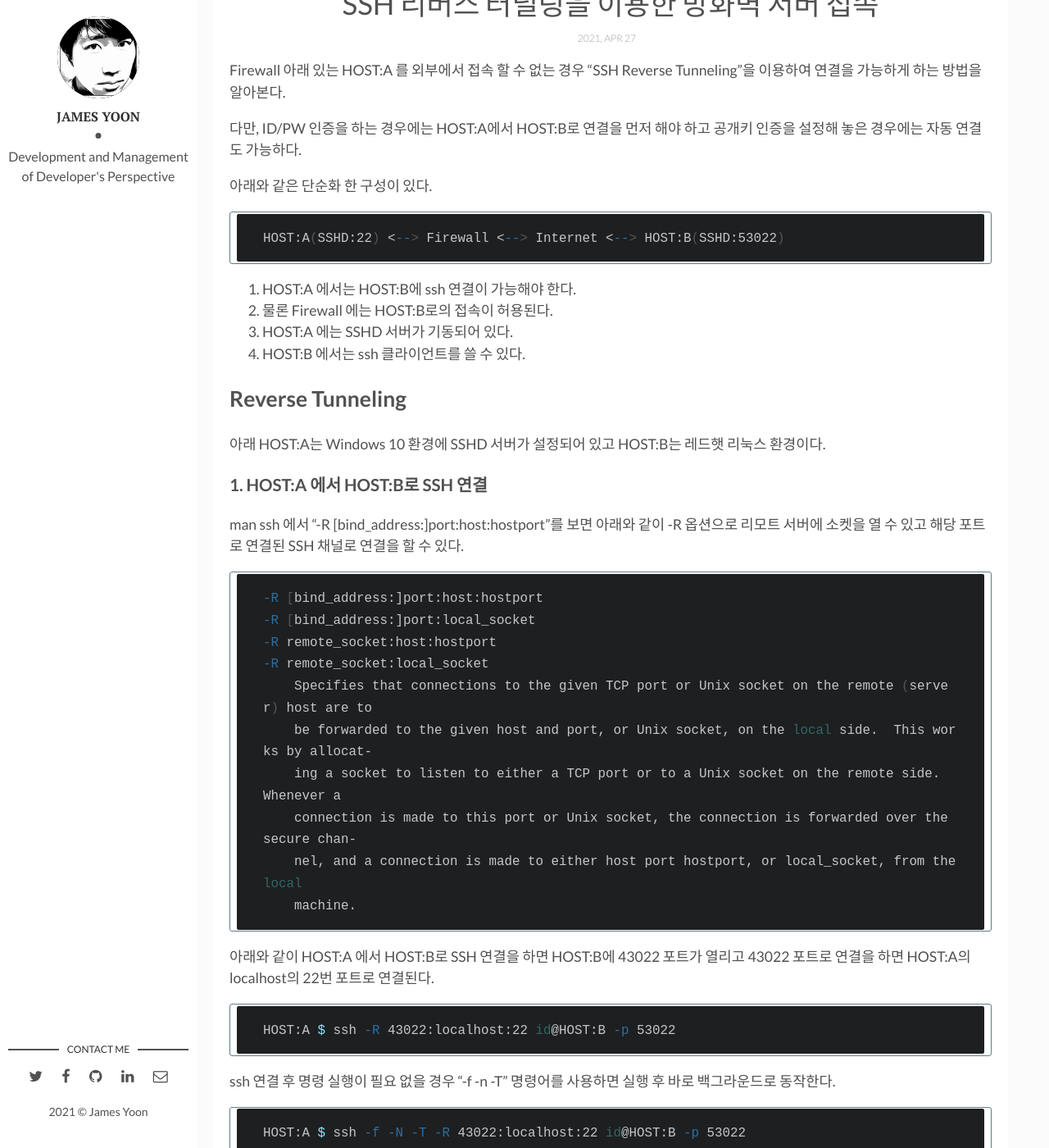
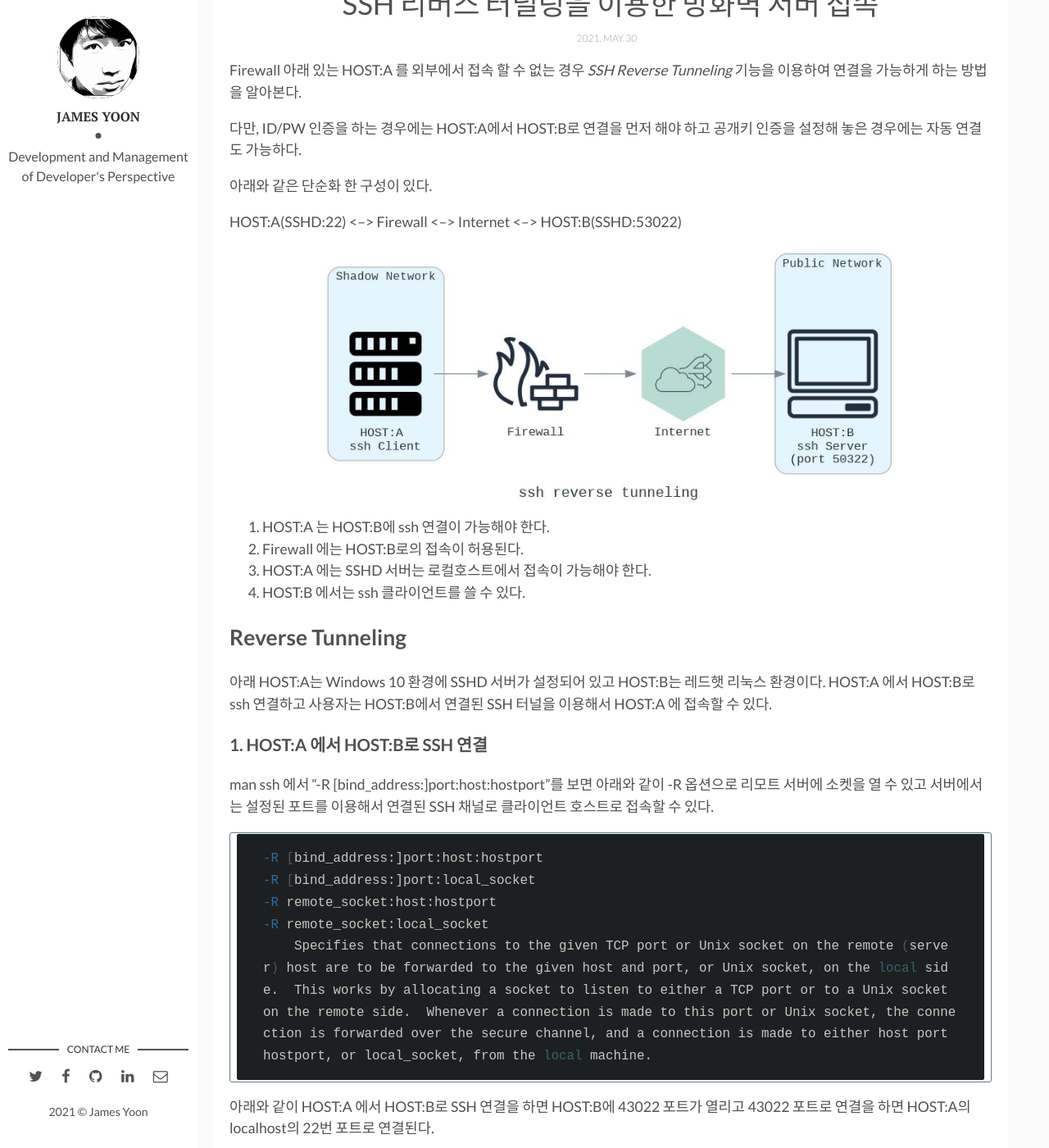
Before and after one commit to butteryoon/butteryoon.github.io, a Jekyll site: the page built from _posts/2020-09-02-ssh_tunneling.md, in a window 1280 px wide and 1400 px high, scrolled down 568 px. Shown: the whole window at 82% size. Built offline with Jekyll 4.4.1, drawn with Linux system fonts in a browser that asks for light colours; comment, search, counter and statistics services are not loaded; some of the changed text lies outside the part shown.

Commit message:
ssh 리버스 터널링 다이어그램 추가

````diff
--- a/_posts/2020-09-02-ssh_tunneling.md
+++ b/_posts/2020-09-02-ssh_tunneling.md
@@ -4,13 +4,13 @@ title: "SSH 리버스 터널링을 이용한 방화벽 서버 접속"
 description: "Firewall 아래 있는 HOST를 외부에서 접속 할 수 없는 경우 SSH Reverse Tunneling을 이용하여 연결을 가능하게 하는 방법을 알아본다."
 img: "M_ssh_tunneling.jpg"
 date: 2020-09-02 23:00:00 +0900
-last_modified_at: 2021-04-27 15:00:00 +0900
-tags: [ssh, tunnel, reverse, remote] # add tag
+last_modified_at: 2021-05-30 15:00:00 +0900
+tags: [ssh, tunnel, reverse] # add tag
 related: ssh
 categories: tools
 ---
 
-Firewall 아래 있는 HOST:A 를 외부에서 접속 할 수 없는 경우 "SSH Reverse Tunneling"을 이용하여 연결을 가능하게 하는 방법을 알아본다.
+Firewall 아래 있는 HOST:A 를 외부에서 접속 할 수 없는 경우 *SSH Reverse Tunneling* 기능을 이용하여 연결을 가능하게 하는 방법을 알아본다.
 
 다만, ID/PW 인증을 하는 경우에는 HOST:A에서 HOST:B로 연결을 먼저 해야 하고 공개키 인증을 설정해 놓은 경우에는 자동 연결도 가능하다.
 
@@ -18,34 +18,29 @@ Firewall 아래 있는 HOST:A 를 외부에서 접속 할 수 없는 경우 "SSH
 
 아래와 같은 단순화 한 구성이 있다.
 
-```bash
 HOST:A(SSHD:22) <--> Firewall <--> Internet <--> HOST:B(SSHD:53022)
-```
 
-1. HOST:A 에서는 HOST:B에 ssh 연결이 가능해야 한다.
-2. 물론 Firewall 에는 HOST:B로의 접속이 허용된다.
-3. HOST:A 에는 SSHD 서버가 기동되어 있다.
+![diagrams]({{site.baseurl}}/assets/img/ssh_reverse_01.jpg){:width="700px"}
+
+1. HOST:A 는 HOST:B에 ssh 연결이 가능해야 한다.
+2. Firewall 에는 HOST:B로의 접속이 허용된다.
+3. HOST:A 에는 SSHD 서버는 로컬호스트에서 접속이 가능해야 한다.
 4. HOST:B 에서는 ssh 클라이언트를 쓸 수 있다.
 
 ## Reverse Tunneling
 
-아래 HOST:A는 Windows 10 환경에 SSHD 서버가 설정되어 있고 HOST:B는 레드햇 리눅스 환경이다.
+아래 HOST:A는 Windows 10 환경에 SSHD 서버가 설정되어 있고 HOST:B는 레드햇 리눅스 환경이다. HOST:A 에서 HOST:B로 ssh 연결하고 사용자는 HOST:B에서 연결된 SSH 터널을 이용해서 HOST:A 에 접속할 수 있다.
 
 ### 1. HOST:A 에서 HOST:B로 SSH 연결
 
-man ssh 에서 "-R [bind_address:]port:host:hostport"를 보면 아래와 같이 -R 옵션으로 리모트 서버에 소켓을 열 수 있고 해당 포트로 연결된 SSH 채널로 연결을 할 수 있다.
+man ssh 에서 "-R [bind_address:]port:host:hostport"를 보면 아래와 같이 -R 옵션으로 리모트 서버에 소켓을 열 수 있고 서버에서는 설정된 포트를 이용해서 연결된 SSH 채널로 클라이언트 호스트로 접속할 수 있다.
 
 ```bash
 -R [bind_address:]port:host:hostport
 -R [bind_address:]port:local_socket
 -R remote_socket:host:hostport
 -R remote_socket:local_socket
-    Specifies that connections to the given TCP port or Unix socket on the remote (server) host are to
-    be forwarded to the given host and port, or Unix socket, on the local side.  This works by allocat‐
-    ing a socket to listen to either a TCP port or to a Unix socket on the remote side.  Whenever a
-    connection is made to this port or Unix socket, the connection is forwarded over the secure chan‐
-    nel, and a connection is made to either host port hostport, or local_socket, from the local
-    machine.
+    Specifies that connections to the given TCP port or Unix socket on the remote (server) host are to be forwarded to the given host and port, or Unix socket, on the local side.  This works by allocating a socket to listen to either a TCP port or to a Unix socket on the remote side.  Whenever a connection is made to this port or Unix socket, the connection is forwarded over the secure channel, and a connection is made to either host port hostport, or local_socket, from the local machine.
 ```
 
 아래와 같이 HOST:A 에서 HOST:B로 SSH 연결을 하면 HOST:B에 43022 포트가 열리고 43022 포트로 연결을 하면 HOST:A의 localhost의 22번 포트로 연결된다.
@@ -54,7 +49,7 @@ man ssh 에서 "-R [bind_address:]port:host:hostport"를 보면 아래와 같이
 HOST:A $ ssh -R 43022:localhost:22 id@HOST:B -p 53022
 ```
 
-ssh 연결 후 명령 실행이 필요 없을 경우 "-f -n -T" 명령어를 사용하면 실행 후 바로 백그라운드로 동작한다.
+ssh 연결 후 명령 실행이 필요 없을 경우 **-f -N -T** 명령어를 사용하면 실행 후 바로 백그라운드로 동작한다.
 
 ```bash
 HOST:A $ ssh -f -N -T -R 43022:localhost:22 id@HOST:B -p 53022
@@ -62,7 +57,7 @@ HOST:A $ ssh -f -N -T -R 43022:localhost:22 id@HOST:B -p 53022
 
 ### 1-1. HOST:B 에서 43022 LISTEN 포트 확인
 
-연결된 HOST:B에서 ss 명령어르 이용해 LISTEN 포트를 확인한다.
+연결된 HOST:B에서 ss 명령어르 이용해 LISTEN 포트를 확인하면 아래와 같이 43022번 포트가 확인되어야 한다.
 
 ```bash
 HOST:B $ ss -t -anpo | grep :43022
@@ -73,14 +68,14 @@ LISTEN 0 128   ::1:43022         :::*
 
 ### 2. HOST:B 에서 HOST:A로 SSH 연결
 
-ssh 명령어와 -p 옵션을 사용하여 로컬호스트 43022번으로 접속한다.
+HOST:B에서 ssh 명령어와 -p 옵션을 사용하여 로컬호스트 43022번으로 접속한다.
 
 ```bash
 HOST:B $ ssh HOST:A-ID@localhost -p 43022
 softroom@localhost's password: input password
 ```
 
-sftp 명령어와 -oPort 옵션을 사용하여 로컬호스트 43022번으로 접속할 수 있다.
+sftp 명령어와 -oPort 옵션을 사용하거나 파일질라 등을 사용하여 파일전송도 가능하다.
 
 ```bash
 HOST:B $ sftp -oPort=43022 HOST:A-ID@localhost
@@ -90,7 +85,7 @@ sftp>
 
 ### 2-1. HOST:A 에서 22번 포트 연결 상태 확인
 
-HOST:A 에서 PowerShell 명령어로 22번으로 연결된 Established 상태의 세션을 보면 ::1 (loopback) 주소로 표시된다.
+HOST:A 에서 PowerShell 명령어로 22번으로 연결된 Established 상태의 세션을 보면 **::1** 과 같이 loopback에서 연결된 걸로 표시된다.
 
 > SSH 채널을 이용하지 않고 직접 연결이 되면 RemoteAddress에 실제 접속한 IP가 표시된다.
 
@@ -106,14 +101,15 @@ LocalAddress   LocalPort RemoteAddress  RemotePort State       AppliedSetting Ow
 
 ## TL;DR
 
-방화벽 하단에 있는 서버로 연결이 막혀 있을 경우 내부 서버에서 외부로 연결한 SSH 터널링 연결을 이용해서 외부 서버에서 접속을 요청한 서버에 접속 할 수 있는 방법이다.
+내부서버로의 연결이 방화벽으로 막혀 있을 경우 내부서버에서 외부 SSH 터널을 연결하고 외부 서버에서 접속을 요청한 서버로 접속 할 수 있는 방법이다.
 
 보안상 이슈가 있을 수 있어 필요시에만 쓰는걸로 ..
 
 
 ## 참고
 
-- [What Is Reverse SSH Tunneling?](https://bit.ly/2Dm4ONU)
-- [What is Reverse SSH Port Forwarding](https://blog.devolutions.net/2017/3/what-is-reverse-ssh-port-forwarding)
-- [What is IP Address '::1'](https://stackoverflow.com/questions/4611418/what-is-ip-address-1)
-- [Port forwarding with SSH](https://rufflewind.com/2014-03-02/ssh-port-forwarding)
+- [SSH port forwarding - Example](https://www.ssh.com/academy/ssh/tunneling/example){:target="_blank"}
+- [What Is Reverse SSH Tunneling?](https://bit.ly/2Dm4ONU){:target="_blank"}
+- [What is Reverse SSH Port Forwarding](https://blog.devolutions.net/2017/3/what-is-reverse-ssh-port-forwarding){:target="_blank"}
+- [What is IP Address '::1'](https://stackoverflow.com/questions/4611418/what-is-ip-address-1){:target="_blank"}
+- [Port forwarding with SSH](https://rufflewind.com/2014-03-02/ssh-port-forwarding){:target="_blank"}
````
Also changed, not shown: assets/img/ssh_reverse_01.jpg (added).
